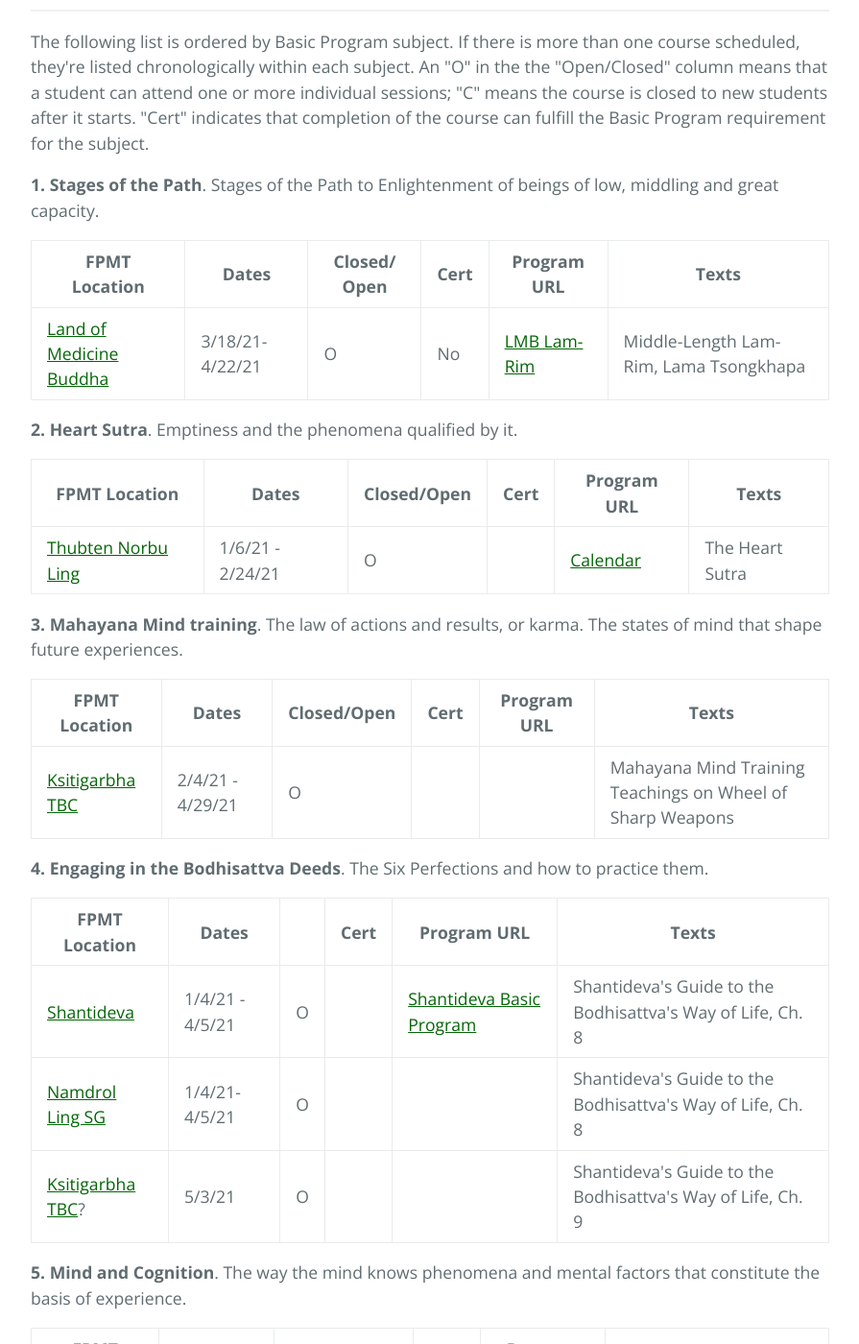
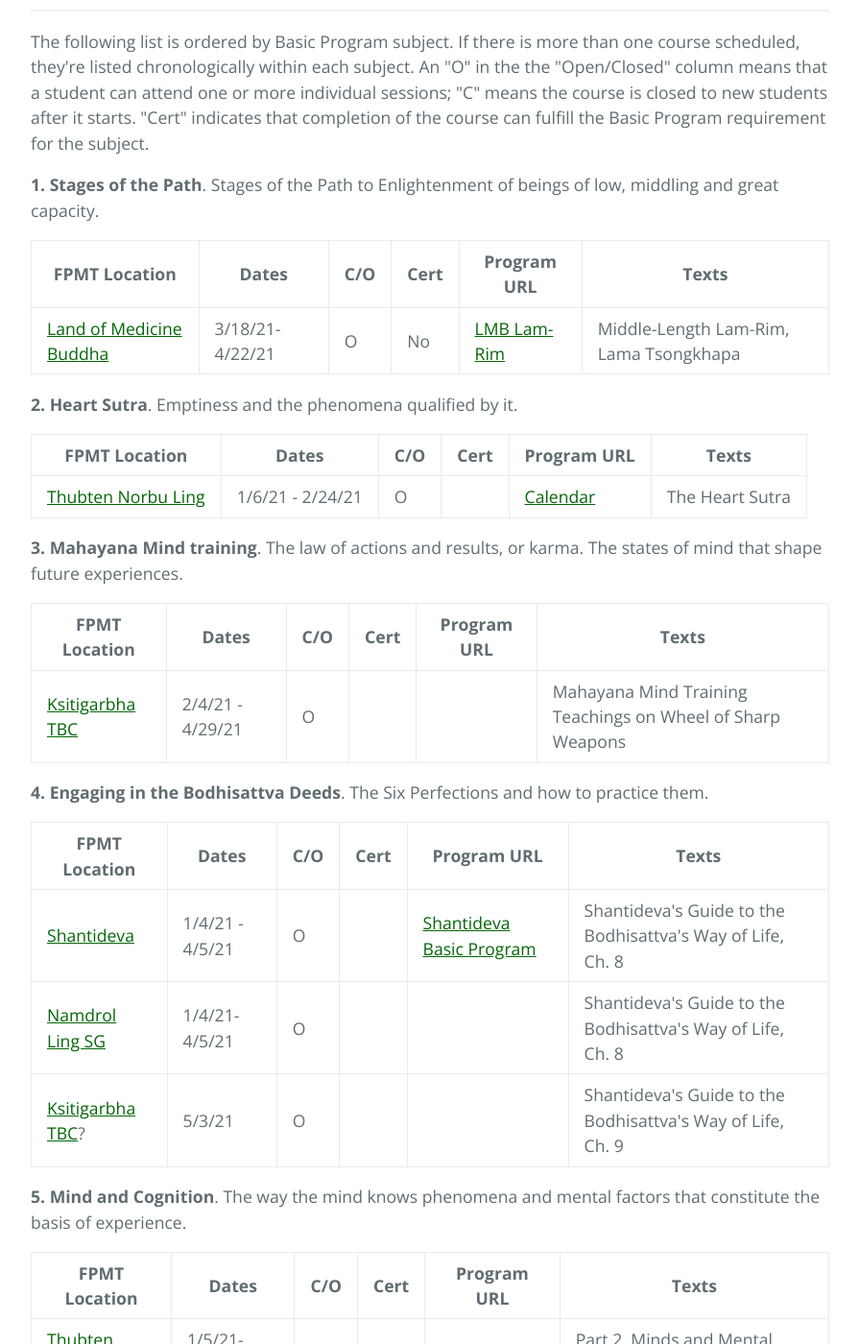
Before and after one commit to lgeorge/lgeorge.github.io, a Jekyll site: the page built from fpmt-na/index.html, in a window 1280 px wide and 1400 px high, scrolled down 571 px. Shown: the whole window at 96% size, without its empty margins (192-1087 px from the left). Built offline with Jekyll 4.4.1, drawn with Linux system fonts in a browser that asks for light colours; some of the changed text lies outside the part shown.

Commit message:
Update index.html

```diff
--- a/fpmt-na/index.html
+++ b/fpmt-na/index.html
@@ -29,7 +29,7 @@
     			<tr>
             <th class="has-text-align-center" data-align="center">FPMT Location</th>
             <th class="has-text-align-center" data-align="center">Dates</th>
-            <th class="has-text-align-center" data-align="center">Closed/ Open</th>
+            <th class="has-text-align-center" data-align="center">C/O</th>
             <th class="has-text-align-center" data-align="center">Cert</th>
             <th class="has-text-align-center" data-align="center">Program URL</th>
             <th class="has-text-align-center" data-align="center">Texts</th>
@@ -52,7 +52,7 @@
     			<tr>
             <th class="has-text-align-center" data-align="center">FPMT Location</th>
             <th class="has-text-align-center" data-align="center">Dates</th>
-            <th class="has-text-align-center" data-align="center">Closed/Open</th>
+            <th class="has-text-align-center" data-align="center">C/O</th>
             <th class="has-text-align-center" data-align="center">Cert</th>
             <th class="has-text-align-center" data-align="center">Program URL</th>
             <th class="has-text-align-center" data-align="center">Texts</th>
@@ -77,7 +77,7 @@
     			<tr>
             <th class="has-text-align-center" data-align="center">FPMT Location</th>
             <th class="has-text-align-center" data-align="center">Dates</th>
-            <th class="has-text-align-center" data-align="center">Closed/Open</th>
+            <th class="has-text-align-center" data-align="center">C/O</th>
             <th class="has-text-align-center" data-align="center">Cert</th>
             <th class="has-text-align-center" data-align="center">Program URL</th>
             <th class="has-text-align-center" data-align="center">Texts</th>
@@ -102,7 +102,7 @@
     			<tr>
             <th class="has-text-align-center" data-align="center">FPMT Location</th>
             <th class="has-text-align-center" data-align="center">Dates</th>
-            <th class="has-text-align-center" data-align="center"Closed/Open</th>
+            <th class="has-text-align-center" data-align="center">C/O</th>
             <th class="has-text-align-center" data-align="center">Cert</th>
             <th class="has-text-align-center" data-align="center">Program URL</th>
             <th class="has-text-align-center" data-align="center">Texts</th>
@@ -143,7 +143,7 @@
     			<tr>
             <th class="has-text-align-center" data-align="center">FPMT Location</th>
             <th class="has-text-align-center" data-align="center">Dates</th>
-            <th class="has-text-align-center" data-align="center">Closed/Open</th>
+            <th class="has-text-align-center" data-align="center">C/O</th>
             <th class="has-text-align-center" data-align="center">Cert</th>
             <th class="has-text-align-center" data-align="center">Program URL</th>
             <th class="has-text-align-center" data-align="center">Texts</th>
@@ -153,7 +153,7 @@
     			<tr>
             <td class="has-text-align-center" data-align="center"><a href="https://www.tubtenkunga.org/" target="_blank" rel="noreferrer noopener"></a><a target="_blank" href="https://www.tubtenkunga.org/" rel="noreferrer noopener">Thubten Kunga Ling</a></td>
             <td class="has-text-align-center" data-align="center">1/5/21- 4/27/21</td>
-            <td class="has-text-align-center" data-align="center">  O</td>
+            <td class="has-text-align-center" data-align="center">O</td>
             <td class="has-text-align-center" data-align="center"></td>
             <td class="has-text-align-center" data-align="center"></td>
             <td class="has-text-align-center" data-align="center">Part 2, Minds and Mental Factors; Yeshe Gyaltsen text</td>
@@ -161,7 +161,7 @@
           <tr>
             <td class="has-text-align-center" data-align="center"><a href="https://www.tsechenling.org/" target="_blank" rel="noreferrer noopener"></a><a target="_blank" href="https://www.tsechenling.org/" rel="noreferrer noopener">Tse Chen Ling</a></td>
             <td class="has-text-align-center" data-align="center">1/17/21-4/18/21</td>
-            <td class="has-text-align-center" data-align="center">  C</td>
+            <td class="has-text-align-center" data-align="center">C</td>
             <td class="has-text-align-center" data-align="center"></td>
             <td class="has-text-align-center" data-align="center"><a href="https://www.tsechenling.org/fpmt-basic-program.html" target="_blank" rel="noreferrer noopener">TSL Basic Program</a></td>
             <td class="has-text-align-center" data-align="center">Part 1, Awarenesses and Knowers module</td>
@@ -176,7 +176,7 @@
     			<tr>
             <th class="has-text-align-center" data-align="center">FPMT Location</th>
             <th class="has-text-align-center" data-align="center">Dates</th>
-            <th class="has-text-align-center" data-align="center">Closed/ Open</th>
+            <th class="has-text-align-center" data-align="center">C/O</th>
             <th class="has-text-align-center" data-align="center">Cert</th>
             <th class="has-text-align-center" data-align="center">Program URL</th>
             <th class="has-text-align-center" data-align="center">Texts</th>
```
